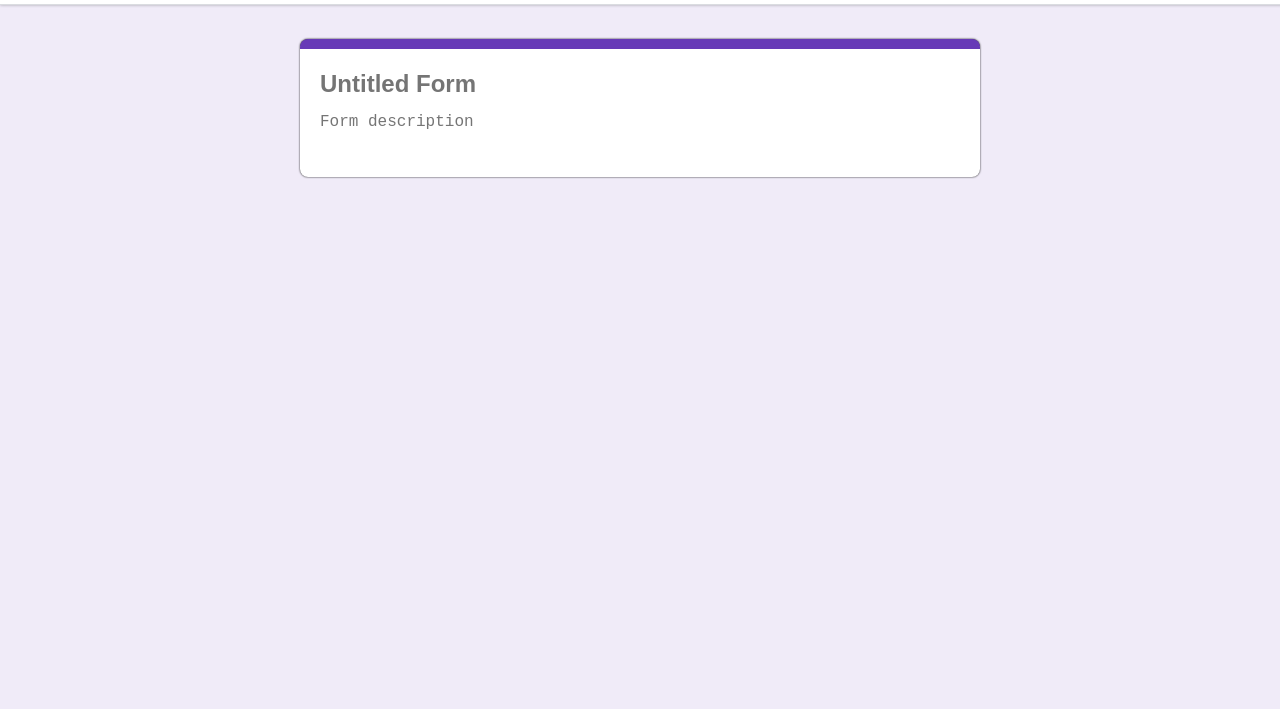
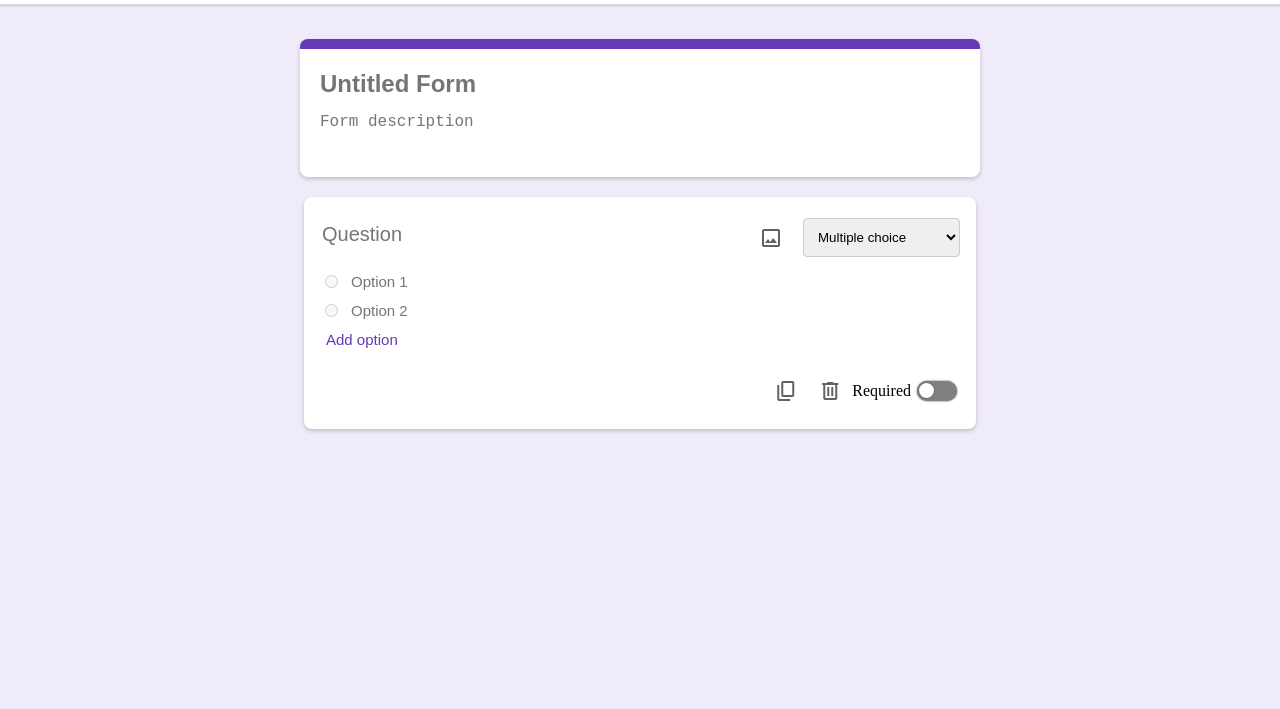
Before and after one commit to jaydeepxx/form_builder, a plain HTML site: page index.html in a window 1280 px wide. Shown: the part 91-800 px from the top of the page. Drawn offline with nearby package versions, Linux system fonts and the light colour scheme.

Commit message:
added mcq question card

```diff
--- /dev/null
+++ b/css/buttons.css
@@ -0,0 +1,27 @@
+.publish-button{
+    padding: 10px 24px;
+    /* margin-left: 10px; */
+    background-color: #673ab7;
+    color: white;
+    border-radius: .4em;
+    border: none;
+    cursor: pointer;
+}
+
+.publish-button:hover{
+    background-color: #7047b5;
+}
+
+
+
+#palette, #undo, #redo{
+    /* background-color: #5f6368; */
+    cursor: pointer;
+    padding: 5px;
+    color: #5f6368;
+}
+
+#palette:hover, #undo:hover, #redo:hover {
+    border-radius: 50%;
+    background-color: rgba(202, 202, 202, 0.267);
+}
--- a/style.css
+++ b/css/form.css
@@ -1,35 +1,3 @@
-body{
-    background-color: #f0ebf8;
-    margin: 0;
-    padding-top: 80px;
-}
-
-/*  Header Section */
-
-header{
-    background-color: white;
-    width: 100%;
-    display: flex;
-    justify-content: space-between;
-    align-items: center;
-    box-shadow: 0 0 3px 0px rgba(0,0,0,0.3);
-    border-bottom: 0.5px solid rgb(218, 220, 224);;
-    padding: 20px;
-    position: fixed;
-    top: 0;
-    left: 0;
-    z-index: 1000;
-}
-
-.header-left, .header-right{
-    display: flex;
-    align-items: center;
-}
-
-.header-right{
-    gap: 15px;
-    margin-right: 20px;
-}
 
 .form-icon{
     width: 15%;
@@ -37,18 +5,10 @@ header{
     padding: 10px;
 }
 
-.publish-button{
-    padding: 10px 24px;
-    /* margin-left: 10px; */
-    background-color: #673ab7;
-    color: white;
-    border-radius: .4em;
-    border: none;
-    cursor: pointer;
-}
-
-.publish-button:hover{
-    background-color: #7047b5;
+.form-content{
+    display: flex;
+    flex-direction: column;
+    align-items: center;
 }
 
 .form-headline{
@@ -70,35 +30,18 @@ header{
     border-bottom: 2px solid #202124;
 }
 
-#palette, #undo, #redo{
-    /* background-color: #5f6368; */
-    cursor: pointer;
-    padding: 5px;
-}
-
-#palette:hover, #undo:hover, #redo:hover {
-    border-radius: 50%;
-    background-color: rgba(202, 202, 202, 0.267);
-}
-
-/*  Form Section  */
-/*
-.form-content{
-    background-color: #f0ebf8;;
-} */
-
 .form-header{
     /* background-color: #f0ebf8;; */
     display: flex;
     flex-direction: column;
     width: 50%;
     align-items: center;
-    margin: 50px auto 20px;
+    margin: 50px auto 10px;
     padding: 20px;
     background: white;
     border-radius: 8px;
     border-top: 10px solid #673ab7;
-    box-shadow: 0 0 2px rgba(0,0,0,1);
+    box-shadow: 0 2px 4px rgba(0,0,0,0.2);
     gap: 10px;
 }
 
@@ -132,9 +75,3 @@ header{
 .form-description:focus{
     border-bottom: 2px solid #673ab7;
 }
-
-@media only screen and (max-width: 768px) {
-    .form-header{
-        width: 80%;
-    }
-  }
--- /dev/null
+++ b/css/header.css
@@ -0,0 +1,24 @@
+header{
+    background-color: white;
+    width: 100%;
+    display: flex;
+    justify-content: space-between;
+    align-items: center;
+    box-shadow: 0 0 3px 0px rgba(0,0,0,0.3);
+    border-bottom: 0.5px solid rgb(218, 220, 224);;
+    padding: 20px;
+    position: fixed;
+    top: 0;
+    left: 0;
+    z-index: 1000;
+}
+
+.header-left, .header-right{
+    display: flex;
+    align-items: center;
+}
+
+.header-right{
+    gap: 15px;
+    margin-right: 20px;
+}
--- /dev/null
+++ b/css/main.css
@@ -0,0 +1,16 @@
+@import url("header.css");
+@import url("form.css");
+@import url("buttons.css");
+@import url("question.css");
+
+body{
+    background-color: #f0ebf8;
+    margin: 0;
+    padding-top: 80px;
+}
+
+@media only screen and (max-width: 768px) {
+    .form-header, .questions-card{
+        width: 80%;
+    }
+}
--- /dev/null
+++ b/css/question.css
@@ -0,0 +1,138 @@
+.questions-card{
+    display: flex;
+    flex-direction: column;
+    width: 50%;
+    background: white;
+    border-radius: 8px;
+    padding: 16px;
+    margin: 10px 0;
+    box-shadow: 0 2px 4px rgba(0,0,0,0.2);
+    gap: 10px;
+}
+
+.question-header{
+    display: flex;
+    align-items: center;
+    gap: 10px;
+}
+
+.question-input{
+    margin-bottom: 5px;
+    flex: 1;
+    font-size: 20px;
+    border: none;
+    outline: none;
+    border-bottom: 2px solid transparent;
+    transition: border-bottom 0.2s ease-in-out;
+    height: 40px;
+}
+
+.question-input:focus{
+    border-bottom: 2px solid #673ab7;
+    background-color: rgba(202, 202, 202, 0.267);
+}
+
+#upload-icon{
+    padding: 10px;
+    color: #5f6368;
+    cursor: pointer;
+}
+
+#upload-icon:hover {
+    border-radius: 50%;
+    background-color: rgba(202, 202, 202, 0.267);
+}
+
+.question-types{
+    padding: 10px;
+    border: 1px solid #ccc;
+    border-radius: 4px;
+    cursor: pointer;
+}
+
+.question-options{
+    display: flex;
+    flex-direction: column;
+    align-items: start;
+    gap: 8px;
+}
+
+.option{
+    display: flex;
+    align-items: start;
+    gap: 8px;
+}
+
+.add-option{
+    font-size: 15px;
+    /* width: 20%; */
+}
+
+.option-input{
+    width: 100%;
+    border: none;
+    outline: none;
+    font-size: 15px;
+    border-bottom: 2px solid transparent;
+    transition: border-bottom 0.2s ease-in-out;
+}
+
+.option-input:focus{
+    border-bottom: 2px solid #673ab7;
+}
+
+.add-option{
+    background: none;
+    border: none;
+    color: #673ab7;
+    cursor: pointer;
+}
+
+.question-actions{
+    display: flex;
+    justify-content: end;
+    align-items: center;
+    margin-top: 10px;
+}
+
+#copy-icon, #delete-icon{
+    cursor: pointer;
+    padding: 10px;
+    color: #5f6368;
+}
+
+#copy-icon:hover, #delete-icon:hover{
+    border-radius: 50%;
+    background-color: rgba(202, 202, 202, 0.267);
+}
+
+#required-toggle{
+    appearance: none;
+    width: 40px;
+    height: 20px;
+    background: grey;
+    border-radius: 20px;
+}
+
+#required-toggle:before{
+    content: " ";
+    position: absolute;
+    height: 15px;
+    width: 15px;
+    background: white;
+    margin: 2px;
+    border-radius: 50%;
+}
+
+#required-toggle:checked{
+    background-color: #673ab7;
+}
+
+#required-toggle, #required-toggle:before{
+    box-shadow: 0 0 2px #444;
+    transition: 0.5s;
+}
+
+#required-toggle:checked::before{
+    transform: translateX(20px);
+}
--- a/index.html
+++ b/index.html
@@ -3,10 +3,10 @@
 <head>
     <meta charset="UTF-8">
     <meta name="viewport" content="width=device-width, initial-scale=1.0">
+    <link rel="icon" type="image/x-icon" href="/assets/favicon.ico">
+    <link rel="stylesheet" href="/css/main.css">
+    <link rel="stylesheet" href="https://fonts.googleapis.com/css2?family=Material+Symbols+Outlined" />
     <title>Form Builder</title>
-    <link rel="icon" type="image/x-icon" href="/assets/favicon.ico">
-    <link rel="stylesheet" href="style.css">
-    <link rel="stylesheet" href="https://fonts.googleapis.com/css2?family=Material+Symbols+Outlined" />
 </head>
 <body>
     <header>
@@ -29,7 +29,42 @@
             <input type="text" class="form-title-input" placeholder="Untitled Form">
             <textarea name="form-description" class="form-description" placeholder="Form description"></textarea>
         </div>
+        <div class="questions-card">
+            <div class="question-header">
+                <input type="text" class="question-input" placeholder="Question">
+                <label for="image-upload" class="material-symbols-outlined" id="upload-icon">image</label>
+                <input type="file" id="question-image-upload" class="file-input" hidden>
+                <select name="" class="question-types">
+                    <option value="short-answer">Short answer</option>
+                    <option value="paragraph">Paragraph</option>
+                    <option value="multiple-choice" selected="selected">Multiple choice</option>
+                    <option value="checkboxes">Checkboxes</option>
+                    <option value="dropdown">Dropdown</option>
+                    <option value="file-upload">File upload</option>
+                    <option value="linear-scale">Linear scale</option>
+                    <option value="multiple-choice-grid">Multiple choice grid</option>
+                    <option value="checkbox-grid">Checkbox Grid</option>
+                </select>
+            </div>
+            <div class="question-options">
+                <div class="option">
+                    <input type="radio" name="mcq" disabled>
+                    <input type="text" class="option-input" placeholder="Option 1">
+                </div>
+                <div class="option">
+                    <input type="radio" name="mcq" disabled>
+                    <input type="text" class="option-input" placeholder="Option 2">
+                </div>
+                <button class="add-option">Add option</button>
+            </div>
+            <div class="question-actions">
+                <span class="material-symbols-outlined" id="copy-icon">content_copy</span>
+                <span class="material-symbols-outlined" id="delete-icon">delete</span>
+                <span style="margin-right: 2px;">Required</span>
+                <input type="checkbox" id="required-toggle">
+            </div>
+        </div>
     </div>
-
+   <script src="test.js"></script>
 </body>
 </html>
--- /dev/null
+++ b/test.js
@@ -0,0 +1,3 @@
+document.getElementById("required-toggle").addEventListener("change",function(){
+    console.log(this.checked ? "Required enables" : "Required disabled");
+})
```
